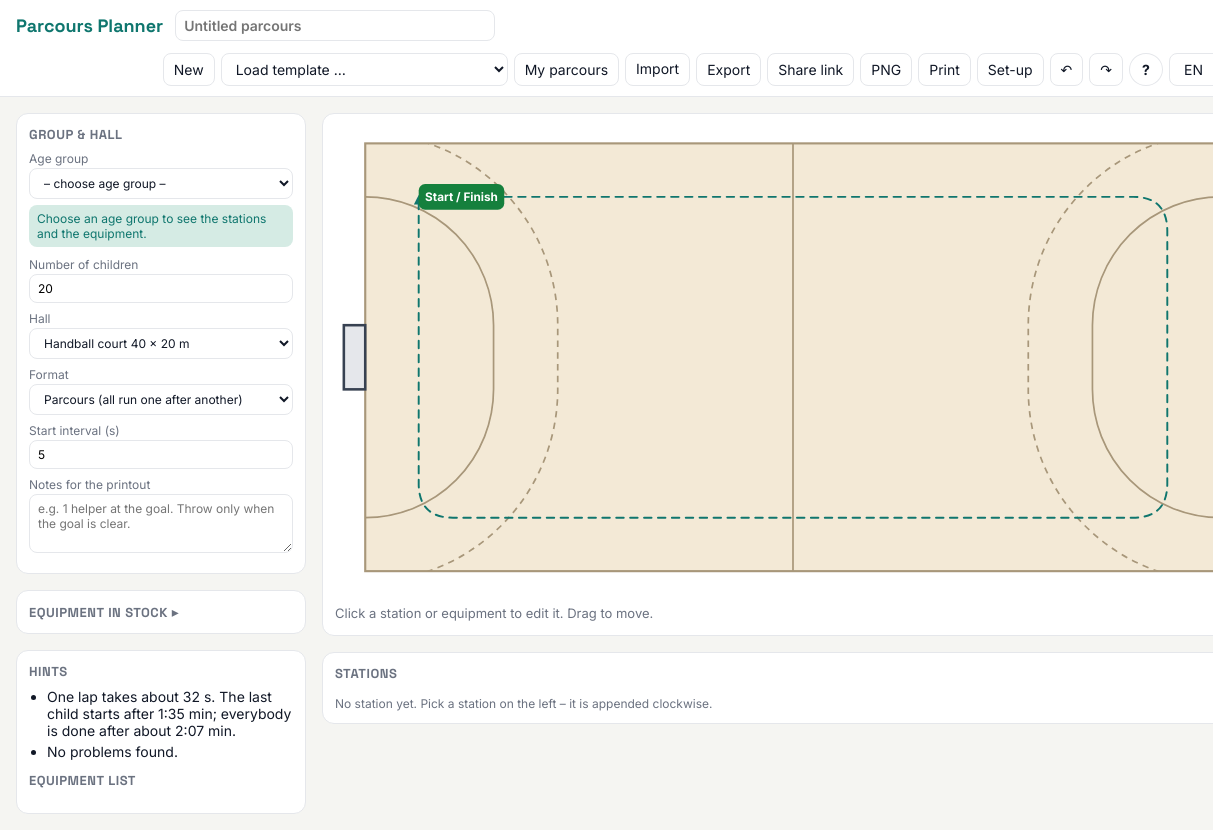
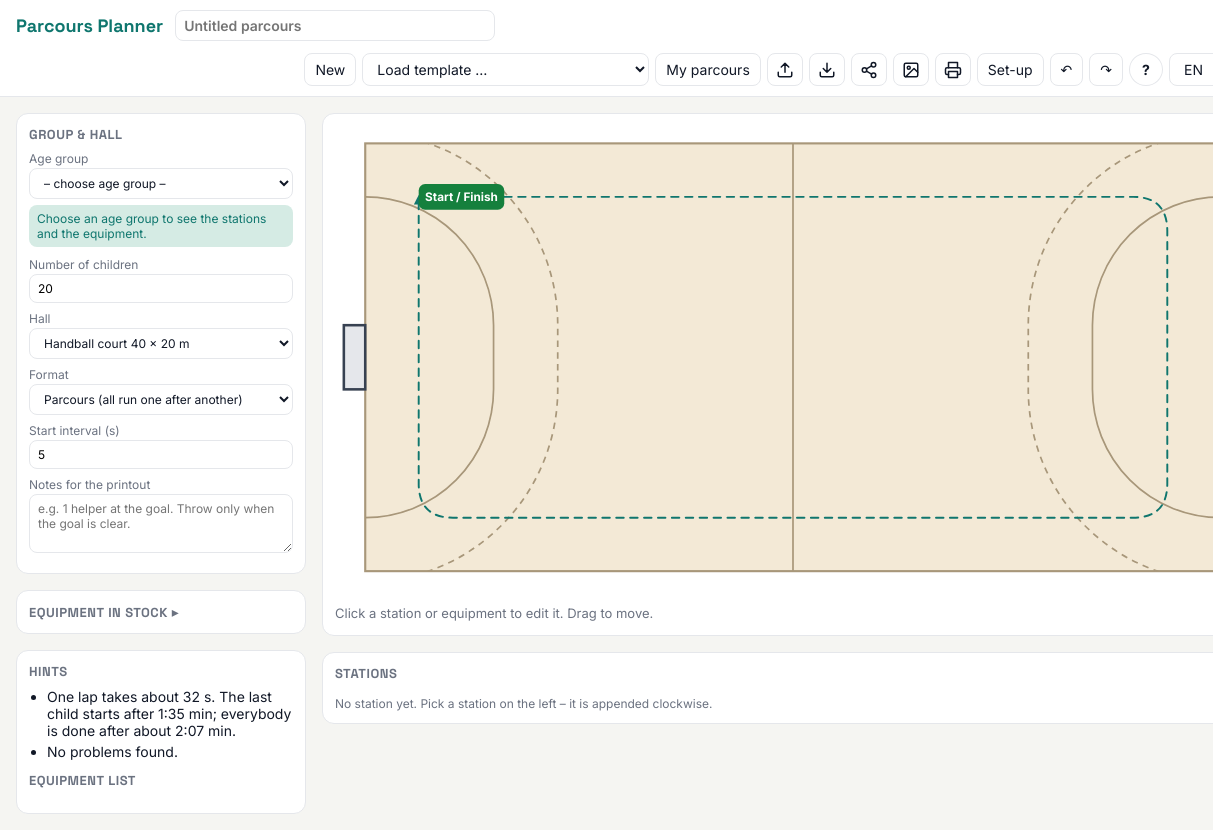
Before and after one commit to seeb83ai/parcours_planner, a plain HTML site: page index.html in a window 1280 px wide. Shown: the full height of the page, 0-1213 px from the left. Drawn offline with Linux system fonts and the light colour scheme.

Commit message:
Icons for import, export, share link, PNG and print (names as tooltips)
Co-Authored-By: Claude Opus 5.5 <noreply@anthropic.com>

```diff
--- a/app.js
+++ b/app.js
@@ -598,6 +598,7 @@ $('tpl').addEventListener('change', e => {
   if (!def.mode) Object.assign(next, { mode: P.mode ?? 'parcours', rotation: P.rotation ?? 3 });
   replace(next);
 });
+$('file').parentElement.addEventListener('keydown', e => { if (e.key === 'Enter' || e.key === ' ') { e.preventDefault(); $('file').click(); } });
 $('file').addEventListener('change', async e => {
   const f = e.target.files[0];
   e.target.value = '';
--- a/i18n.js
+++ b/i18n.js
@@ -6,7 +6,7 @@ const DICT = {
     'help.material.h': 'Material', 'help.material': 'Ist eine Station ausgewählt, gehört neues Material zu ihr und wandert mit. Ohne Auswahl wird es frei platziert.',
     'help.places.h': 'Plätze', 'help.places': 'Mehr Plätze wiederholen den Aufbau nebeneinander oder hintereinander. Die Materialliste zählt mit.',
     'help.texts.h': 'Texte', 'help.texts': 'Name, Aufgabe, Länge und Plätze unter dem Spielfeld ändern. „Leichter / Normal / Schwerer“ neben der Aufgabe tauscht nur den Text, der Aufbau bleibt gleich. ☆ speichert die Station unter „Eigene Stationen“.',
-    'help.share.h': 'Teilen', 'help.share': '„Link teilen“ kopiert einen Link, der den ganzen Parcours enthält – ideal für WhatsApp. „PNG“ und „Drucken“ erzeugen eine A4-Seite mit Plan, Aufgaben, Hinweisen und Material. „Meine Parcours“ speichert mehrere Parcours im Browser, „Exportieren“ und „Importieren“ arbeiten mit Dateien. „Aufbau“ zeigt eine Checkliste fürs Handy.',
+    'help.share.h': 'Teilen', 'help.share': 'Das Teilen-Symbol („Link teilen“) kopiert einen Link, der den ganzen Parcours enthält – ideal für WhatsApp. Bild-Symbol (PNG) und Drucker-Symbol erzeugen eine A4-Seite mit Plan, Aufgaben, Hinweisen und Material. „Meine Parcours“ speichert mehrere Parcours im Browser, die Pfeile nach unten und oben speichern den Parcours als Datei bzw. laden ihn (Exportieren / Importieren). „Aufbau“ zeigt eine Checkliste fürs Handy.',
     'help.checks.h': 'Prüfungen', 'help.checks': 'Die Hinweise zeigen Rundenzeit und Staus: Braucht ein Kind an einer Station länger als das Start-Intervall, entsteht Wartezeit – mehr Plätze helfen. Rote Kreise markieren Würfe oder Pässe, die einen Laufweg kreuzen. Unter „Vorhandenes Material“ eintragen, was die Halle hat; fehlt etwas, kommt eine Warnung.',
     'help.circuit.h': 'Zirkel', 'help.circuit': 'Im Ablauf „Stationen-Zirkel“ bleibt jede Gruppe an ihrer Station und wechselt nach der eingestellten Zeit im Uhrzeigersinn. Der „Timer“ zählt die Runden herunter und piept beim Wechsel.',
     'help.key.del': 'Entf', 'help.key.del.d': 'Ausgewähltes Material oder die ganze Station löschen',
@@ -47,8 +47,8 @@ const DICT = {
     'timer.round': 'Runde {r} von {n}', 'timer.next': 'Beim Piepen wechseln alle Gruppen im Uhrzeigersinn zur nächsten Station.',
     notes: 'Hinweise', 'print.circuit': 'Zirkel: {g} Gruppen à {k} Kinder, Wechsel alle {m} min',
     'app.title': 'Parcours-Planer', untitled: 'Parcours ohne Titel', start: 'Start / Ziel', children: 'Kinder', material: 'Material',
-    'tb.new': 'Neu', 'tb.template': 'Vorlage laden …', 'tb.import': 'Importieren', 'tb.export': 'Exportieren',
-    'tb.png': 'PNG', 'tb.print': 'Drucken', 'tb.undo': 'Rückgängig', 'tb.redo': 'Wiederholen',
+    'tb.new': 'Neu', 'tb.template': 'Vorlage laden …', 'tb.import': 'Importieren (JSON-Datei laden)', 'tb.export': 'Exportieren (als JSON-Datei speichern)',
+    'tb.png': 'Als Bild speichern (PNG)', 'tb.print': 'Drucken', 'tb.undo': 'Rückgängig', 'tb.redo': 'Wiederholen',
     'side.catalog': 'Stationen', 'side.palette': 'Material hinzufügen', 'side.settings': 'Gruppe & Halle',
     'side.hints': 'Hinweise', 'side.material': 'Materialliste', 'side.custom': 'Eigene Stationen',
     'palette.toStation': 'Wird zu Station {n} hinzugefügt.', 'palette.free': 'Keine Station ausgewählt: freies Material.',
@@ -82,7 +82,7 @@ const DICT = {
     'help.material.h': 'Equipment', 'help.material': 'With a station selected, new equipment belongs to it and moves with it. Without a selection it is placed freely.',
     'help.places.h': 'Spots', 'help.places': 'More spots repeat the set-up side by side or one after another. The equipment list counts them.',
     'help.texts.h': 'Texts', 'help.texts': 'Change name, task, length and spots below the court. “Easier / Normal / Harder” next to the task only swaps the text, the set-up stays the same. ☆ saves the station under “My stations”.',
-    'help.share.h': 'Share', 'help.share': '“Share link” copies a link that contains the whole parcours – ideal for messengers. “PNG” and “Print” create an A4 page with the plan, the tasks, the notes and the equipment. “My parcours” keeps several parcours in the browser, “Export” and “Import” work with files. “Set-up” shows a checklist for the phone.',
+    'help.share.h': 'Share', 'help.share': 'The share symbol (“Share link”) copies a link that contains the whole parcours – ideal for messengers. The picture symbol (PNG) and the printer symbol create an A4 page with the plan, the tasks, the notes and the equipment. “My parcours” keeps several parcours in the browser, the down and up arrows save the parcours as a file or load one (Export / Import). “Set-up” shows a checklist for the phone.',
     'help.checks.h': 'Checks', 'help.checks': 'The hints show the lap time and queues: when a child needs longer at a station than the start interval, children wait – more spots help. Red circles mark throws or passes that cross a running path. Enter the hall’s equipment under “Equipment in stock” to get a warning when something is missing.',
     'help.circuit.h': 'Circuit', 'help.circuit': 'In the “station circuit” mode every group stays at its station and moves on clockwise after the set time. The “Timer” counts the rounds down and beeps at each change.',
     'help.key.del': 'Del', 'help.key.del.d': 'Delete the selected equipment or the whole station',
@@ -123,8 +123,8 @@ const DICT = {
     'timer.round': 'Round {r} of {n}', 'timer.next': 'At the beep every group moves clockwise to the next station.',
     notes: 'Notes', 'print.circuit': 'Circuit: {g} groups of {k} children, change every {m} min',
     'app.title': 'Parcours Planner', untitled: 'Untitled parcours', start: 'Start / Finish', children: 'children', material: 'Equipment',
-    'tb.new': 'New', 'tb.template': 'Load template …', 'tb.import': 'Import', 'tb.export': 'Export',
-    'tb.png': 'PNG', 'tb.print': 'Print', 'tb.undo': 'Undo', 'tb.redo': 'Redo',
+    'tb.new': 'New', 'tb.template': 'Load template …', 'tb.import': 'Import (load a JSON file)', 'tb.export': 'Export (save as a JSON file)',
+    'tb.png': 'Save as image (PNG)', 'tb.print': 'Print', 'tb.undo': 'Undo', 'tb.redo': 'Redo',
     'side.catalog': 'Stations', 'side.palette': 'Add equipment', 'side.settings': 'Group & hall',
     'side.hints': 'Hints', 'side.material': 'Equipment list', 'side.custom': 'My stations',
     'palette.toStation': 'Will be added to station {n}.', 'palette.free': 'No station selected: free equipment.',
--- a/index.html
+++ b/index.html
@@ -18,11 +18,11 @@
     <button id="btn-new" data-i18n="tb.new"></button>
     <select id="tpl" aria-label="Vorlage"></select>
     <button id="btn-saved" data-i18n="tb.saved"></button>
-    <label class="btn"><span data-i18n="tb.import"></span><input id="file" type="file" accept=".json,application/json" hidden></label>
-    <button id="btn-export" data-i18n="tb.export"></button>
-    <button id="btn-share" data-i18n="tb.share"></button>
-    <button id="btn-png" data-i18n="tb.png"></button>
-    <button id="btn-print" data-i18n="tb.print"></button>
+    <label class="btn icon" tabindex="0" data-i18n-title="tb.import"><svg viewBox="0 0 24 24" width="18" height="18" fill="none" stroke="currentColor" stroke-width="2" stroke-linecap="round" stroke-linejoin="round" aria-hidden="true"><path d="M21 15v4a2 2 0 0 1-2 2H5a2 2 0 0 1-2-2v-4"/><path d="M17 8l-5-5-5 5M12 3v12"/></svg><input id="file" type="file" accept=".json,application/json" hidden></label>
+    <button id="btn-export" class="icon" data-i18n-title="tb.export"><svg viewBox="0 0 24 24" width="18" height="18" fill="none" stroke="currentColor" stroke-width="2" stroke-linecap="round" stroke-linejoin="round" aria-hidden="true"><path d="M21 15v4a2 2 0 0 1-2 2H5a2 2 0 0 1-2-2v-4"/><path d="M7 10l5 5 5-5M12 15V3"/></svg></button>
+    <button id="btn-share" class="icon" data-i18n-title="tb.share"><svg viewBox="0 0 24 24" width="18" height="18" fill="none" stroke="currentColor" stroke-width="2" stroke-linecap="round" stroke-linejoin="round" aria-hidden="true"><circle cx="18" cy="5" r="3"/><circle cx="6" cy="12" r="3"/><circle cx="18" cy="19" r="3"/><path d="M8.6 13.5l6.8 4M15.4 6.5l-6.8 4"/></svg></button>
+    <button id="btn-png" class="icon" data-i18n-title="tb.png"><svg viewBox="0 0 24 24" width="18" height="18" fill="none" stroke="currentColor" stroke-width="2" stroke-linecap="round" stroke-linejoin="round" aria-hidden="true"><rect x="3" y="3" width="18" height="18" rx="2"/><circle cx="9" cy="9" r="2"/><path d="M21 15l-5-5L5 21"/></svg></button>
+    <button id="btn-print" class="icon" data-i18n-title="tb.print"><svg viewBox="0 0 24 24" width="18" height="18" fill="none" stroke="currentColor" stroke-width="2" stroke-linecap="round" stroke-linejoin="round" aria-hidden="true"><path d="M6 9V2h12v7"/><path d="M6 18H4a2 2 0 0 1-2-2v-5a2 2 0 0 1 2-2h16a2 2 0 0 1 2 2v5a2 2 0 0 1-2 2h-2"/><rect x="6" y="14" width="12" height="8"/></svg></button>
     <button id="btn-setup" data-i18n="tb.setup"></button>
     <button id="btn-timer" data-i18n="tb.timer" hidden></button>
     <button id="btn-undo" data-i18n-title="tb.undo">↶</button>
--- a/style.css
+++ b/style.css
@@ -68,6 +68,7 @@ input, textarea { border: 1px solid var(--line); border-radius: 8px; padding: 6p
 
 .gh { display: grid; place-items: center; color: var(--ink); padding: 0 4px; }
 .gh:hover { color: var(--accent); }
+button.icon, .btn.icon { display: inline-grid; place-items: center; padding: 6px 8px; }
 .help-btn { font-weight: 700; width: 34px; border-radius: 50%; padding: 6px 0; }
 .help { max-width: 640px; width: calc(100% - 32px); border: 1px solid var(--line); border-radius: 14px; padding: 20px 24px; color: var(--ink); background: var(--card); }
 .help::backdrop { background: rgba(17, 24, 39, 0.45); }
```
Also changed, not shown: 1 other file.
